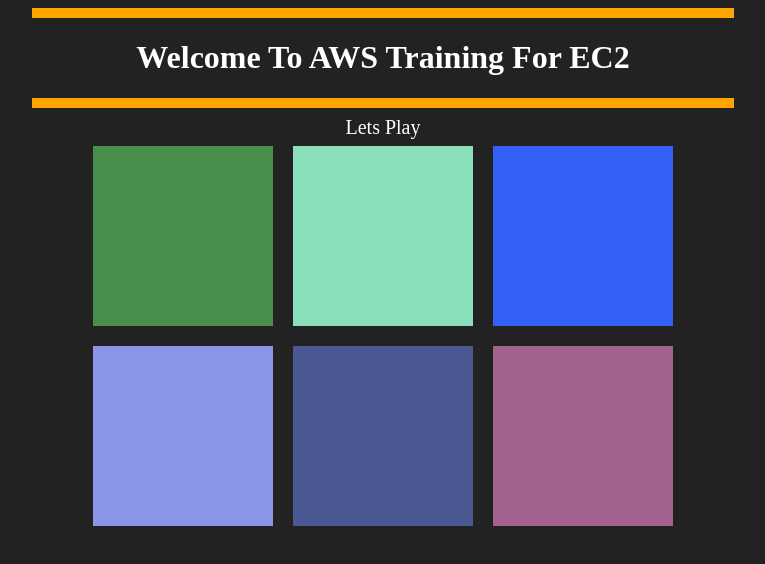
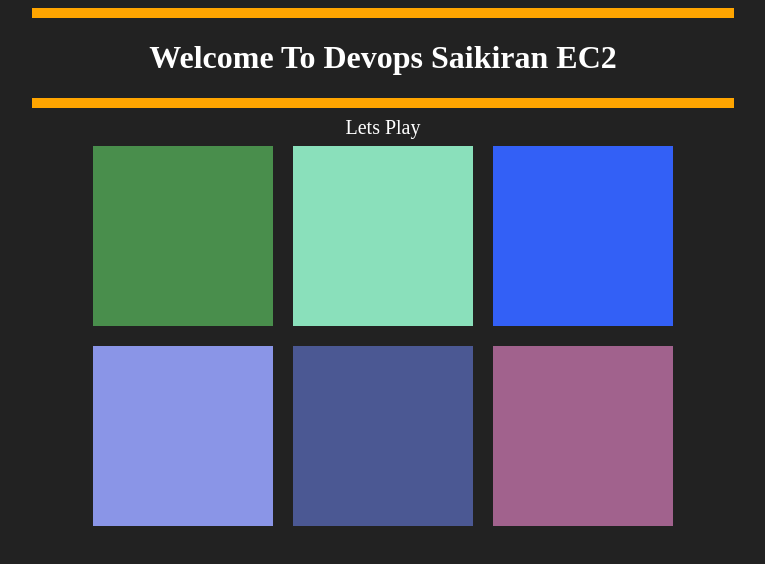
Before and after one commit to saikiranpi/webhooktesting, a plain HTML site: page index.html in a window 1280 px wide. Shown: the whole page, without its empty margins (257-1022 px from the left). Drawn offline with Linux system fonts and the light colour scheme.

Commit message:
Update index.html

```diff
--- a/index.html
+++ b/index.html
@@ -10,7 +10,7 @@
 <body>
 <center>
 <hr size="10px" noshade  align=center width="700px" color="orange">
-        <h1>Welcome To AWS Training For EC2</h1>
+        <h1>Welcome To Devops Saikiran EC2</h1>
 <hr size="10px" noshade  align=center width="700px" color="orange">
 </center>
 	<div id="smallcont">
```
